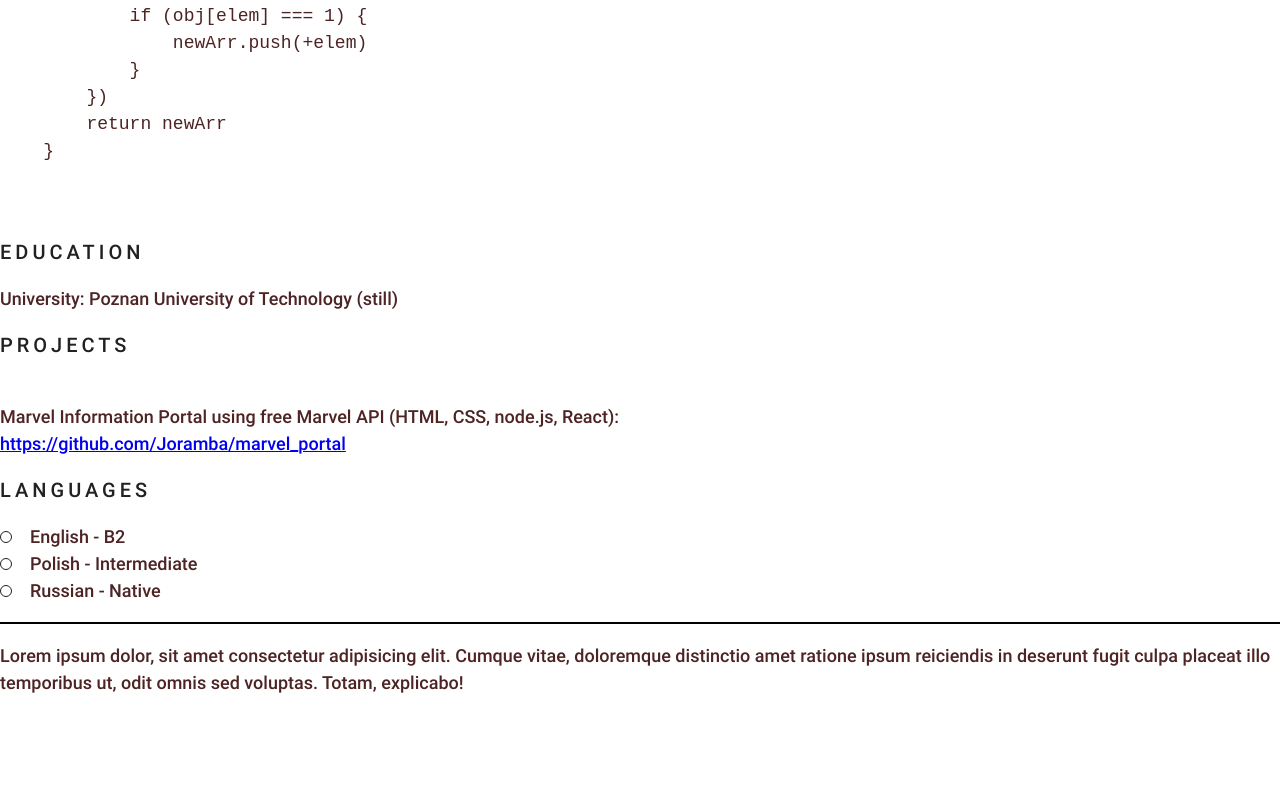
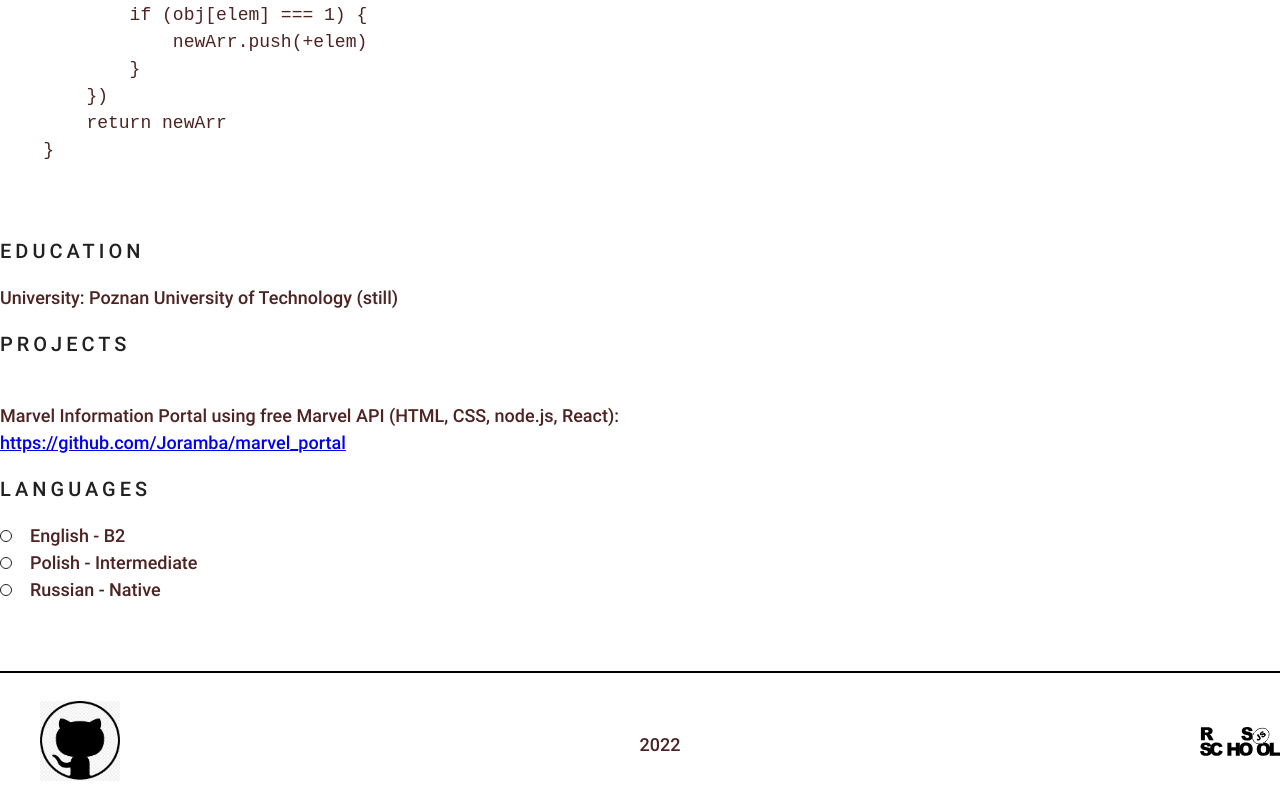
Before and after one commit to Joramba/rsschool-cv, a plain HTML site: page index.html in a window 1280 px wide. Shown: the part 1461-2259 px from the top of the page. Before the commit the page ends 2175 px from the top, so only its background shows below. Drawn offline with Linux system fonts and the light colour scheme.

Commit message:
feat:add footer to file

```diff
--- a/index.html
+++ b/index.html
@@ -151,9 +151,13 @@
     </main>
     <footer class="footer">
         <div class="container">
-            <p>Lorem ipsum dolor, sit amet consectetur adipisicing elit. Cumque vitae, doloremque distinctio amet
-                ratione ipsum reiciendis in deserunt fugit culpa placeat illo temporibus ut, odit omnis sed voluptas.
-                Totam, explicabo!</p>
+            <ul class="nav-list-footer">
+                <li class="nav-item-footer"><a href="https://github.com/Joramba"><img class="nav-item-logo"
+                            src="/assets/images/github_logo.jpg" alt="Logo"></a></li>
+                <li class="nav-item-footer">2022</li>
+                <li class="nav-item-footer"><a href="https://rs.school/js/"><img class="nav-item-img"
+                            src="/assets/images/rs_school_js.svg" alt="Logo"></a></li>
+            </ul>
         </div>
     </footer>
 </body>
--- a/style.css
+++ b/style.css
@@ -40,17 +40,24 @@ body {
     justify-content: space-between;
 }
 
+main {
+    margin-bottom: 50px;
+}
+
 li {
     list-style-type: none;
 }
 
 header {
     background-color: #805B28;
-    border-bottom: 1px solid black;
 }
 
 footer {
     border-top: 2px solid black;
+}
+
+.footer .container {
+    height: 70px;
 }
 
 * {
@@ -84,7 +91,6 @@ footer {
 
 .nav-item a:hover {
     color: #C9C9C9;
-    border-bottom: 3px solid black;
 }
 
 .section-item a {
@@ -157,3 +163,21 @@ footer {
 .name {
     margin-bottom: 20px;
 }
+
+.nav-item-img{
+    width: 80px;
+    height: 100px;
+}
+
+.nav-item-logo {
+    width: 80px;
+    height: 80px;
+}
+
+
+.nav-list-footer {
+    display: flex;
+    justify-content: space-between;
+    align-items: center;
+    list-style: none;
+}
```
Also changed, not shown: assets/images/github_logo.jpg (added), assets/images/rs_school_js.svg (added).
